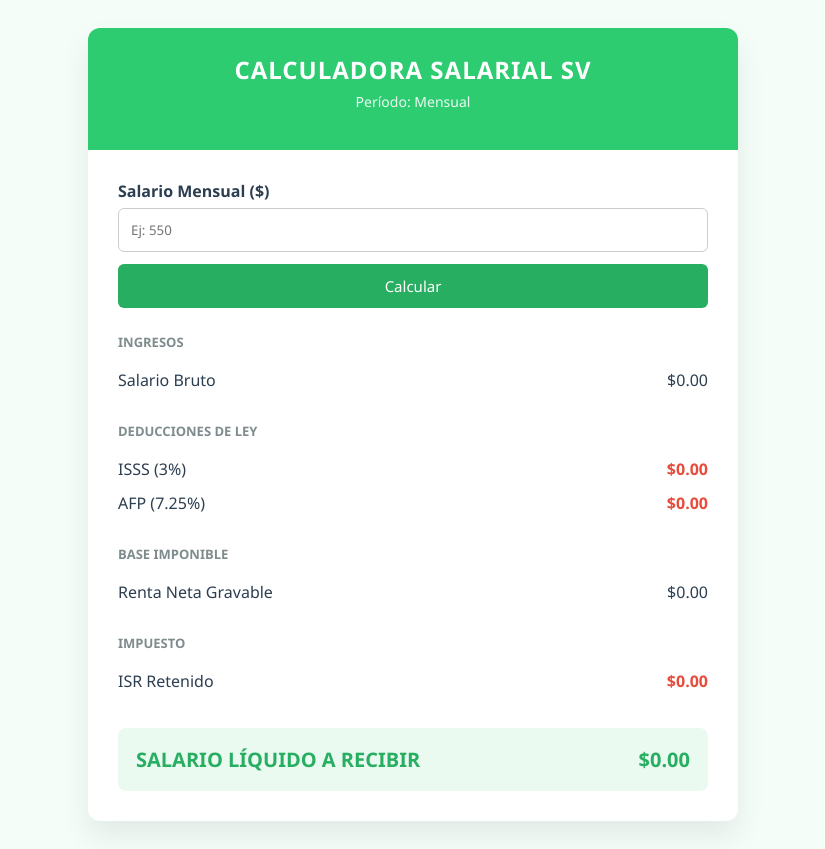
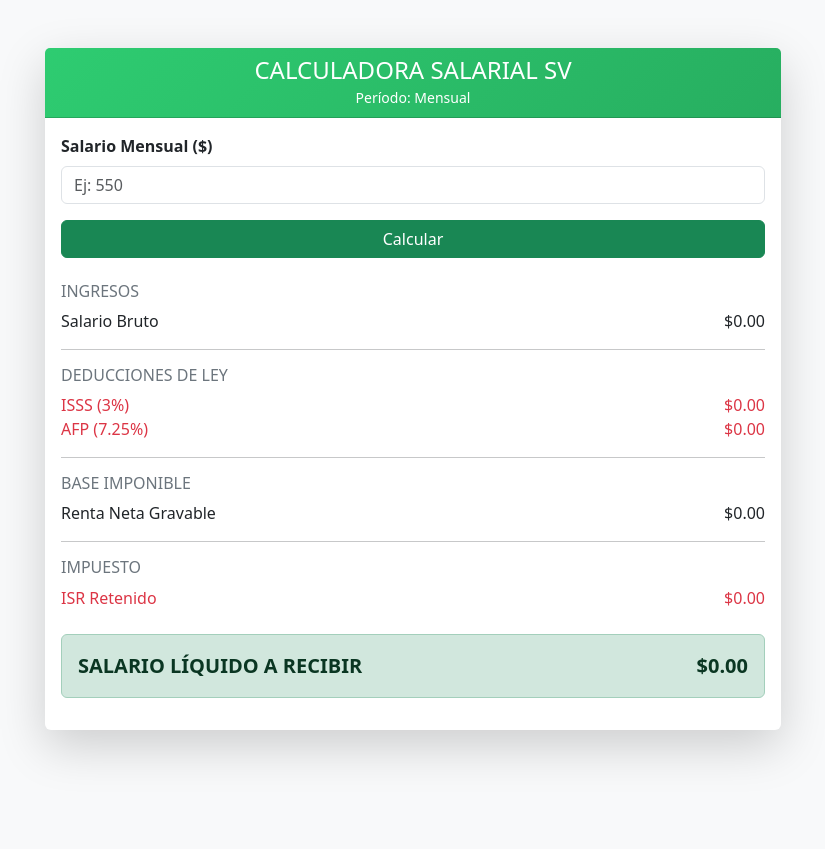
Before and after one commit to dxniiiv/Calculadora-salarial, a PHP site: page / in a window 1280 px wide. Shown: the whole page, without its empty margins (227-1052 px from the left). After the commit the page ends 759 px from the top, so only its background shows below. Run offline with PHP 8.4, Linux system fonts and the light colour scheme.

Commit message:
Boostrap aplicado

```diff
--- a/index.html
+++ b/index.html
@@ -2,63 +2,79 @@
 <html lang="es">
 <head>
     <meta charset="UTF-8">
-    <meta name="viewport" content="width=device-width, initial-scale=1.0">
     <title>Calculadora Salarial SV</title>
+    <meta name="viewport" content="width=device-width, initial-scale=1">
+
+    <!-- Bootstrap CSS -->
+    <link href="https://cdn.jsdelivr.net/npm/bootstrap@5.3.3/dist/css/bootstrap.min.css" rel="stylesheet">
+
+    <!-- CSS propio -->
     <link rel="stylesheet" href="styles.css">
 </head>
-<body>
+<body class="bg-light">
 
-<div class="card">
-    <div class="header">
-        <h1>CALCULADORA SALARIAL SV</h1>
-        <p>Período: Mensual</p>
+<div class="container py-5">
+    <div class="row justify-content-center">
+        <div class="col-lg-8 col-md-10">
+
+            <div class="card shadow-lg border-0">
+                <div class="card-header text-center text-white header-custom">
+                    <h4 class="mb-0">CALCULADORA SALARIAL SV</h4>
+                    <small>Período: Mensual</small>
                 </div>
 
-    <div class="content">
+                <div class="card-body">
 
-        <div class="group">
-            <label>Salario Mensual ($)</label>
-            <input type="number" id="salario" placeholder="Ej: 550">
-            <button onclick="calcular()">Calcular</button>
+                    <!-- Input -->
+                    <div class="mb-3">
+                        <label class="form-label fw-bold">Salario Mensual ($)</label>
+                        <input type="number" id="salario" class="form-control" placeholder="Ej: 550">
                     </div>
 
-        <div class="section">
-            <h3>Ingresos</h3>
-            <div class="row">
+                    <div class="d-grid mb-4">
+                        <button class="btn btn-success" onclick="calcular()">Calcular</button>
+                    </div>
+
+                    <!-- INGRESOS -->
+                    <h6 class="text-uppercase text-secondary">Ingresos</h6>
+                    <div class="d-flex justify-content-between">
                         <span>Salario Bruto</span>
                         <span id="salarioBruto">$0.00</span>
                     </div>
+
+                    <hr>
+
+                    <!-- DEDUCCIONES -->
+                    <h6 class="text-uppercase text-secondary">Deducciones de Ley</h6>
+                    <div class="d-flex justify-content-between text-danger">
+                        <span>ISSS (3%)</span>
+                        <span id="isss">$0.00</span>
+                    </div>
+                    <div class="d-flex justify-content-between text-danger">
+                        <span>AFP (7.25%)</span>
+                        <span id="afp">$0.00</span>
                     </div>
 
-        <div class="section">
-            <h3>Deducciones de Ley</h3>
-            <div class="row">
-                <span>ISSS (3%)</span>
-                <span class="negativo" id="isss">$0.00</span>
-            </div>
-            <div class="row">
-                <span>AFP (7.25%)</span>
-                <span class="negativo" id="afp">$0.00</span>
-            </div>
-        </div>
+                    <hr>
 
-        <div class="section">
-            <h3>Base Imponible</h3>
-            <div class="row">
+                    <!-- BASE -->
+                    <h6 class="text-uppercase text-secondary">Base Imponible</h6>
+                    <div class="d-flex justify-content-between">
                         <span>Renta Neta Gravable</span>
                         <span id="renta">$0.00</span>
                     </div>
+
+                    <hr>
+
+                    <!-- IMPUESTO -->
+                    <h6 class="text-uppercase text-secondary">Impuesto</h6>
+                    <div class="d-flex justify-content-between text-danger">
+                        <span>ISR Retenido</span>
+                        <span id="isr">$0.00</span>
                     </div>
 
-        <div class="section">
-            <h3>Impuesto</h3>
-            <div class="row">
-                <span>ISR Retenido</span>
-                <span class="negativo" id="isr">$0.00</span>
-            </div>
-        </div>
-
-        <div class="total">
+                    <!-- TOTAL -->
+                    <div class="alert alert-success d-flex justify-content-between fw-bold fs-5 mt-4">
                         <span>SALARIO LÍQUIDO A RECIBIR</span>
                         <span id="liquido">$0.00</span>
                     </div>
@@ -66,6 +82,12 @@
                 </div>
             </div>
 
+        </div>
+    </div>
+</div>
+
+<!-- Bootstrap JS -->
+<script src="https://cdn.jsdelivr.net/npm/bootstrap@5.3.3/dist/js/bootstrap.bundle.min.js"></script>
 <script src="script.js"></script>
 </body>
 </html>
--- a/styles.css
+++ b/styles.css
@@ -1,114 +1,3 @@
-* {
-    box-sizing: border-box;
-    font-family: 'Segoe UI', sans-serif;
+.header-custom {
+    background: linear-gradient(135deg, #2ecc71, #27ae60);
 }
-
-body {
-    background: #f4fdf8;
-    padding: 20px;
-}
-
-.card {
-    max-width: 650px;
-    width: 100%;
-    margin: auto;
-    background: #ffffff;
-    border-radius: 12px;
-    overflow: hidden;
-    box-shadow: 0 15px 30px rgba(0,0,0,0.08);
-}
-
-.header {
-    background: #2ecc71;
-    color: white;
-    text-align: center;
-    padding: 25px;
-}
-
-.header h1 {
-    margin: 0;
-    font-size: 24px;
-    letter-spacing: 1px;
-}
-
-.header p {
-    margin-top: 6px;
-    font-size: 14px;
-    opacity: 0.9;
-}
-
-.content {
-    padding: 30px;
-}
-
-.group label {
-    font-weight: 600;
-    color: #2c3e50;
-    display: block;
-    margin-bottom: 6px;
-}
-
-.group input {
-    width: 100%;
-    padding: 12px;
-    border: 1px solid #ccc;
-    border-radius: 6px;
-    margin-bottom: 12px;
-}
-
-.group button {
-    width: 100%;
-    padding: 12px;
-    background: #27ae60;
-    color: white;
-    border: none;
-    border-radius: 6px;
-    font-size: 15px;
-    cursor: pointer;
-}
-
-.group button:hover {
-    background: #219150;
-}
-
-.section {
-    margin-top: 25px;
-}
-
-.section h3 {
-    font-size: 13px;
-    color: #7f8c8d;
-    margin-bottom: 12px;
-    text-transform: uppercase;
-}
-
-.row {
-    display: flex;
-    justify-content: space-between;
-    padding: 6px 0;
-    color: #2c3e50;
-}
-
-.negativo {
-    color: #e74c3c;
-    font-weight: 600;
-}
-
-.total {
-    margin-top: 30px;
-    background: #eafaf1;
-    padding: 18px;
-    border-radius: 8px;
-    display: flex;
-    justify-content: space-between;
-    font-size: 20px;
-    font-weight: bold;
-    color: #27ae60;
-}
-
-/* Responsive */
-@media (max-width: 480px) {
-    .content {
-        padding: 20px;
-    }
-}
```
Lines whose indentation alone changed are shown as unchanged.
